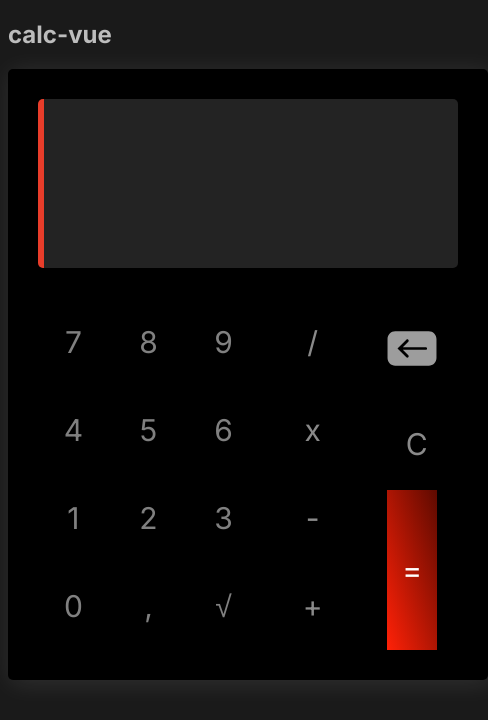
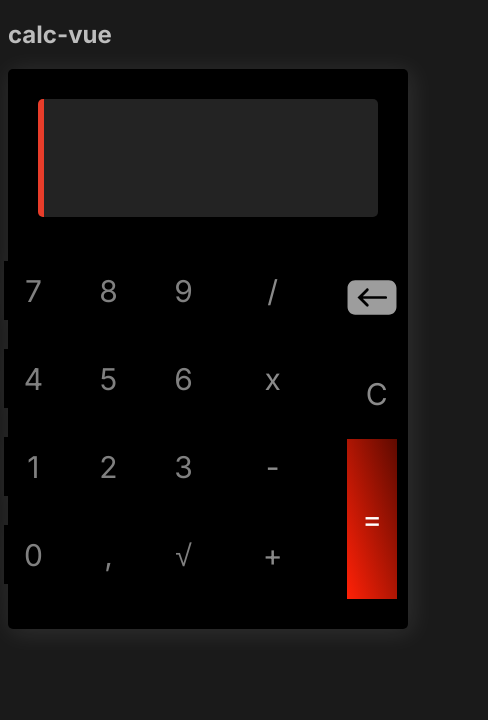
Before and after one commit to senagab/calculator-vue, a Vue app: page / in a window 390 px wide. Shown: the top 720 px of the page, 488 px wide, since content can reach past the window. Built offline with nearby package versions, Linux system fonts and the light colour scheme.

Commit message:
feaT: altura display + altura container

```diff
--- a/src/App.vue
+++ b/src/App.vue
@@ -221,8 +221,10 @@ header {
 
 @media (max-width: 640px) {
   .container {
+    height: 100%;
+    max-height: 35em;
     width: 20%;
-    min-width: 30em;
+    min-width: 25em;
   }
 }
 
--- a/src/components/Display.vue
+++ b/src/components/Display.vue
@@ -65,7 +65,7 @@ const props = defineProps({
         display: flex;
         align-items: center;
         justify-content: center;
-        height: 20vh;
+        height: 15vh;
         width: auto;
         background-color: #232323;
         margin: 30px 30px 0;
```
